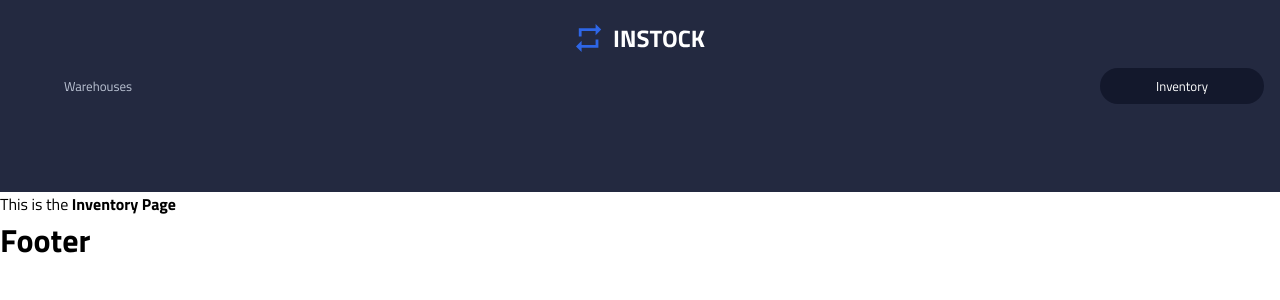
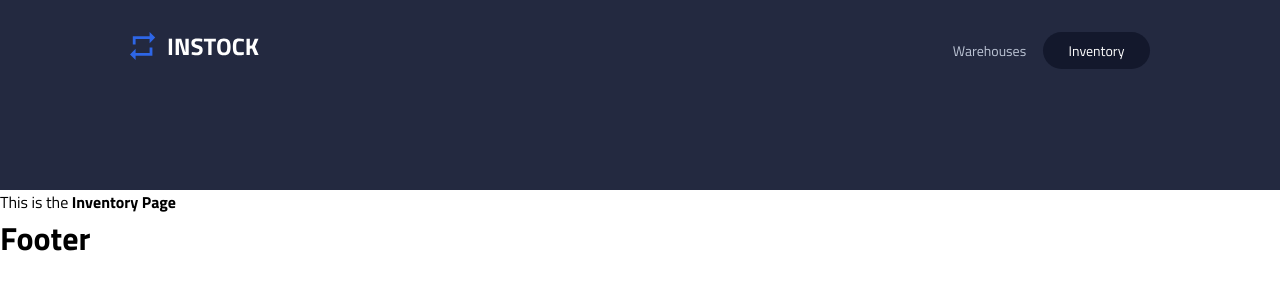
Before and after one commit to Chaofan-Pro/merge-masters-instock-frontend, a React (Vite) app: page /inventory in a window 1280 px wide. Shown: the top 300 px of the page. Built offline with nearby package versions, Linux system fonts and the light colour scheme.

Commit message:
finish tablet and desktop version styling

```diff
--- a/src/components/Header/Header.jsx
+++ b/src/components/Header/Header.jsx
@@ -5,19 +5,32 @@ const Header = () => {
   const location = useLocation().pathname;
   return (
     <header className="header">
-      <img
-        className="header__logo"
-        src="/src/assets/logos/InStock-Logo.svg"
-        alt="instock logo"
-      />
+      <Link to="/">
+        <img
+          className="header__logo"
+          src="/src/assets/logos/InStock-Logo.svg"
+          alt="instock logo"
+        />
+      </Link>
       <nav className="header__nav-bar">
         <Link
           to="/warehouses"
-          className={location ==="/warehouses"?"header__nav-item--active":"header__nav-item"}
+          className={
+            location === "/warehouses"
+              ? "header__nav-item--active"
+              : "header__nav-item"
+          }
         >
           Warehouses
         </Link>
-        <Link to="/inventory" className={location ==="/inventory"?"header__nav-item--active":"header__nav-item"}>
+        <Link
+          to="/inventory"
+          className={
+            location === "/inventory"
+              ? "header__nav-item--active"
+              : "header__nav-item"
+          }
+        >
           Inventory
         </Link>
       </nav>
--- a/src/components/Header/Header.scss
+++ b/src/components/Header/Header.scss
@@ -5,26 +5,46 @@
 .header {
   background-color: $background-color1;
   padding: 0 1rem;
+  @include tablet {
+    display: flex;
+    padding: 2rem 2rem 0 2rem;
+    justify-content: space-between;
+  }
+  @include desktop {
+    width: 100vw;
+    padding-left: calc((100vw - 63.75rem) / 2);
+    padding-right: calc((100vw - 63.75rem) / 2);
+  }
   &__logo {
     display: block;
     margin: 0 auto;
     padding: 1.5rem 0 1rem 0;
-    width: auto;
+    @include tablet {
+      padding: 0;
+      margin: 0;
+      padding-bottom: 7.5625rem;
+    }
   }
-
   &__nav-bar {
     display: flex;
     justify-content: space-between;
     padding-bottom: 5.5rem;
+    @include tablet {
+      padding-bottom: 7.5625rem;
+    }
   }
   &__nav-item {
     padding: 0.5rem;
     color: $secondary-color2;
     font-size: 0.8125rem;
-    width: 10.25rem;
-    height: 2.25rem;
     text-align: center;
+    width: 10.1875rem;
     border-radius: 1.25rem;
+    @include tablet {
+      width: 6.6875rem;
+      font-size: 0.875rem;
+      border-radius: 1.25rem;
+    }
     &:hover {
       color: $primary-color3;
       text-decoration: underline;
--- a/src/styles/partials/_global.scss
+++ b/src/styles/partials/_global.scss
@@ -1,3 +1,6 @@
+@use "../../styles/partials/variables" as *;
+@use "../../styles/partials/mixin" as *;
+
 *,
 *::before,
 *::after {
```
